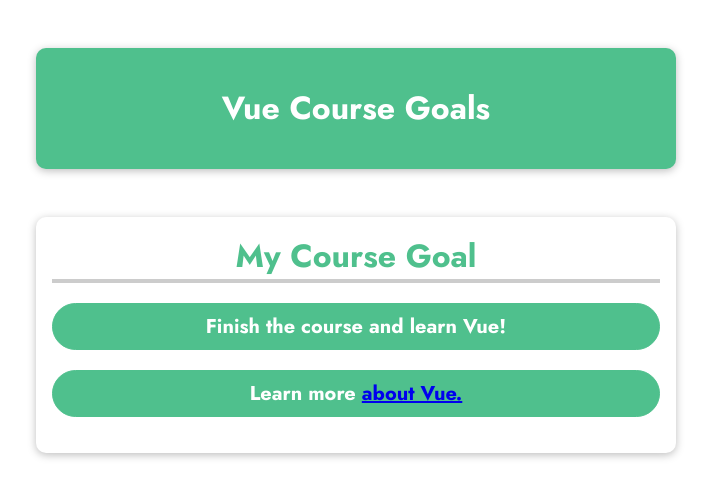
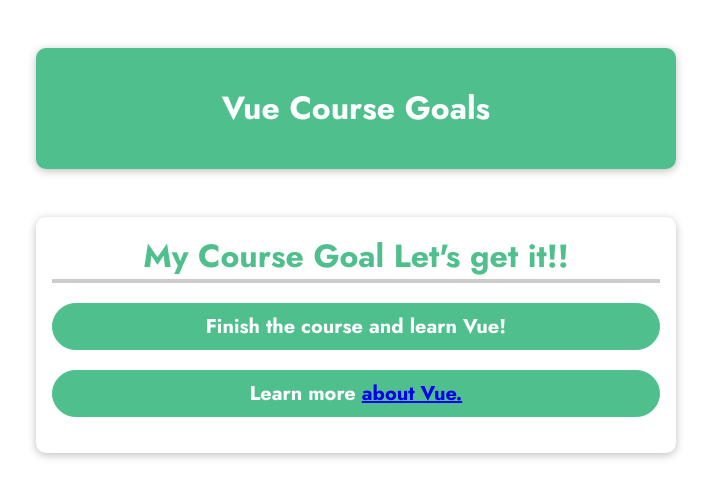
Before and after one commit to WooYongS/VueJS_Master, a plain HTML site: page VueJS_Master/VueJS_2/index.html in a window 1280 px wide. Shown: the whole page, without its empty margins (284-995 px from the left). Drawn offline with nearby package versions, Linux system fonts and the light colour scheme.

Commit message:
Testing update

```diff
--- a/VueJS_Master/VueJS_2/index.html
+++ b/VueJS_Master/VueJS_2/index.html
@@ -17,7 +17,7 @@
       <h1>Vue Course Goals</h1>
     </header>
     <section id="user-goal">
-      <h2>My Course Goal</h2>
+      <h2>My Course Goal Let's get it!!</h2>
       <p> {{ outputGoal() }}</p>
       <p> Learn more <a v-bind:href="vueLink">about Vue.</a></p>
     </section>
```
